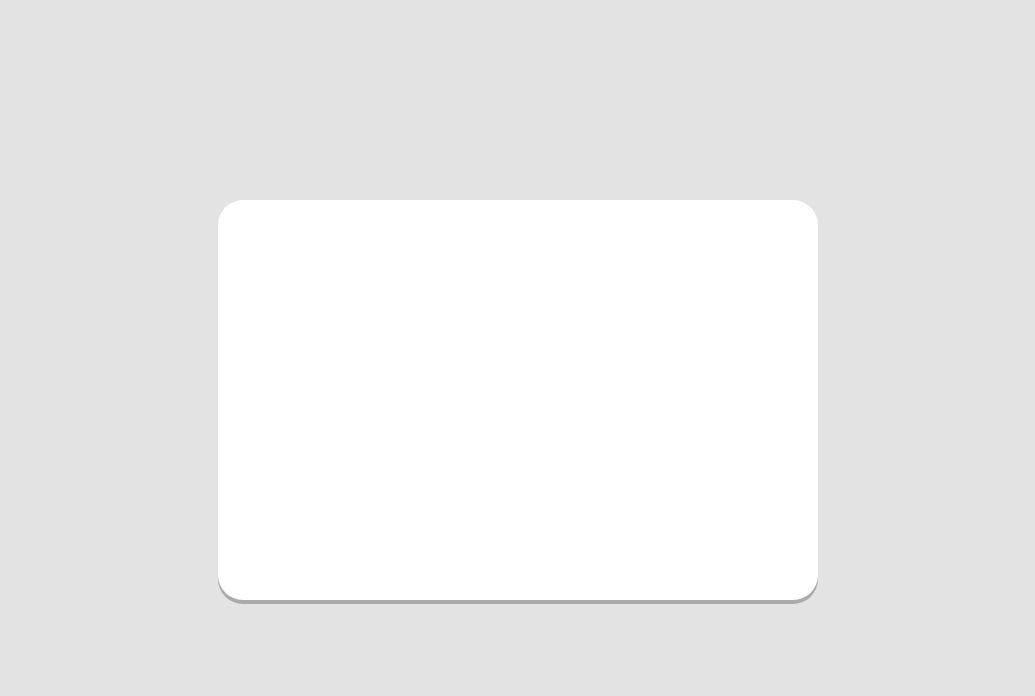
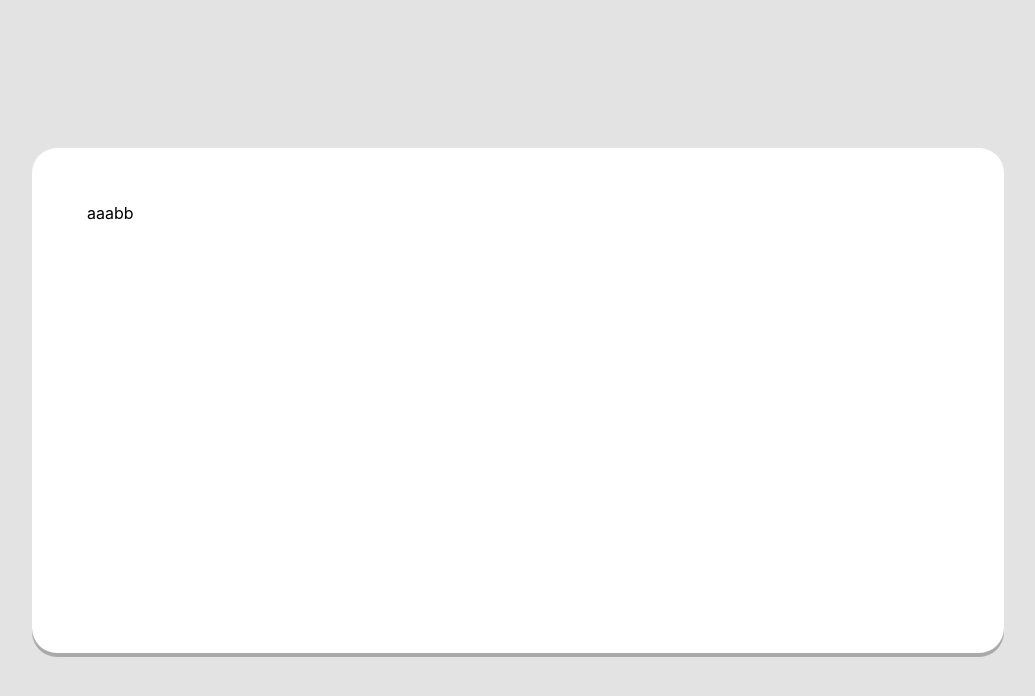
Before and after one commit to ThiagoSiqueiraa/desafio-tecnico-mbr, a React (Create React App) app: page /perguntas in a window 1280 px wide. Shown: the top 696 px of the page, without its empty margins (122-1157 px from the left). Built offline with nearby package versions, Linux system fonts and the light colour scheme.

Commit message:
feat: adicionando componente UI

```diff
--- a/src/App.tsx
+++ b/src/App.tsx
@@ -1,6 +1,7 @@
 import React, { useState } from 'react';
 import './App.css';
 import { useNavigate } from 'react-router';
+import Wrapper from './ui/Wrapper';
 
 function App() {
 
@@ -8,14 +9,13 @@ function App() {
   console.log(name)
 
   let navigate = useNavigate();
-  const routeChange = () =>{
+  const routeChange = () => {
     let path = `perguntas`;
     navigate(path);
   }
 
   return (
-    <div className="App">
-      <div className="wrapper">
+    <Wrapper>
       {/* aqui talvez possa ser um form */}
       <div className="content-login">
         <h1>Nome</h1>
@@ -25,8 +25,7 @@ function App() {
         </div>
 
       </div>
-      </div>
-    </div>
+    </Wrapper>
   );
 }
 
--- a/src/Questions.tsx
+++ b/src/Questions.tsx
@@ -1,15 +1,11 @@
 import React from "react";
-function Questions(){
+import Wrapper from "./ui/Wrapper";
+function Questions() {
 
-    return(
-        <div className="wrapper">
-        {/* aqui talvez possa ser um form */}
-        <div className="content-login">
-          <div className='wrapper-input'>
-          </div>
-
-        </div>
-      </div>
+    return (
+        <Wrapper width='972px' height='505px' padding='4.3%'>
+            aaabb
+        </Wrapper>
     )
 }
 
--- /dev/null
+++ b/src/ui/Wrapper.tsx
@@ -0,0 +1,11 @@
+import React from "react";
+
+function Wrapper({children, width, height, padding}: {children: React.ReactNode, width: string, height: string, padding?: string}) {
+    return (
+        <div className="wrapper" style={{width, height, padding}}>
+            {children}
+        </div>
+    )
+}
+
+export default Wrapper;
```
Also changed, not shown: src/ui/Wrapper.css (added). Lines whose indentation alone changed are shown as unchanged.
